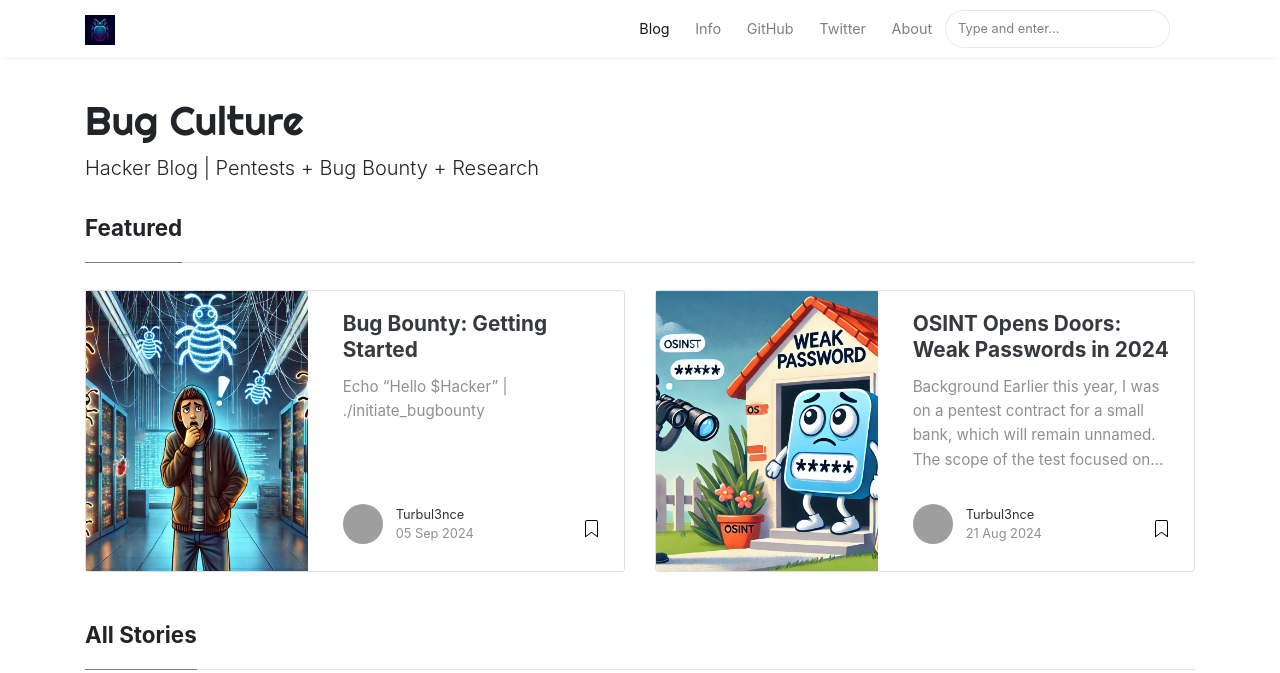
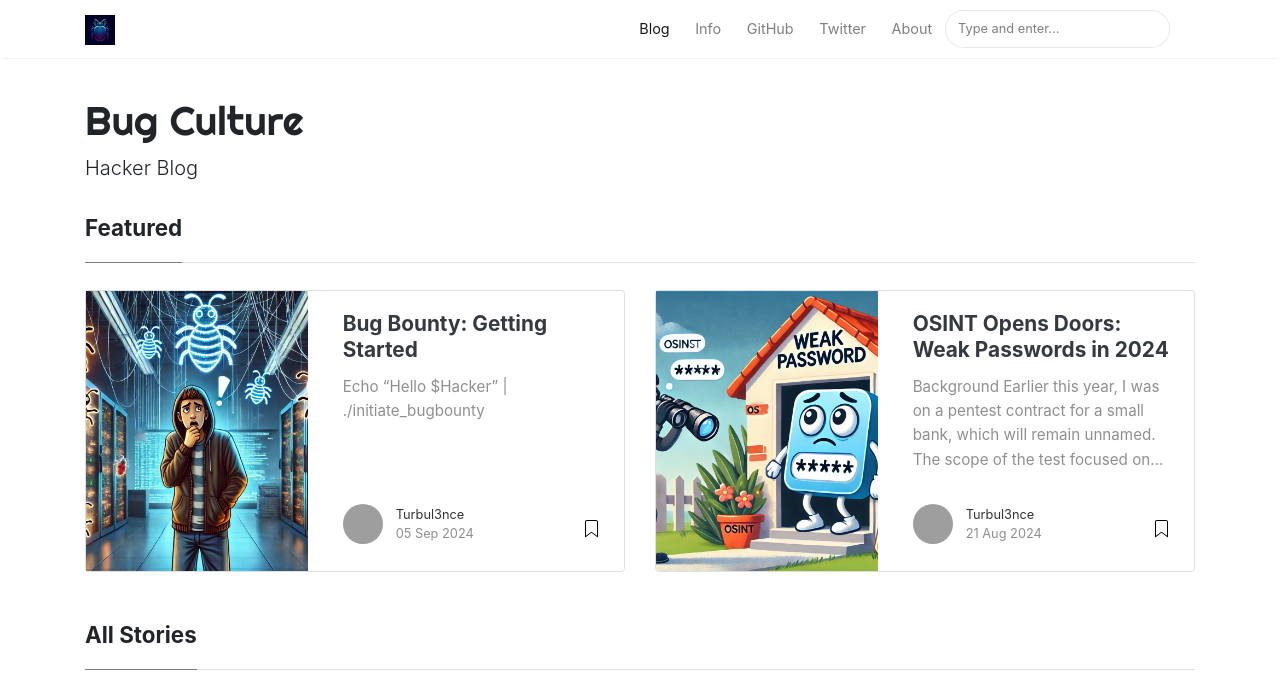
Before and after one commit to Turbul3nce/Turbul3nce.github.io, a Jekyll site: the page built from index.html, in a window 1280 px wide and 900 px high, cut to the strip 0-673 px from the top of the window. Built offline with Jekyll 4.4.1, drawn with Linux system fonts in a browser that asks for light colours; nearby versions of some CDN libraries; the list of posts is cut into pages by our own code; grey boxes are pictures that could not be loaded.

Commit message:
Update _config.yml

```diff
--- a/_config.yml
+++ b/_config.yml
@@ -1,7 +1,7 @@
 # Site
 name: "Bug Culture"
 title: "Bug Culture"
-description: "Hacker Blog | Pentests + Bug Bounty + Research"
+description: "Hacker Blog"
 logo: 'assets/images/favicon.ico'
 favicon: 'assets/images/favicon.ico'
 baseurl:
```
